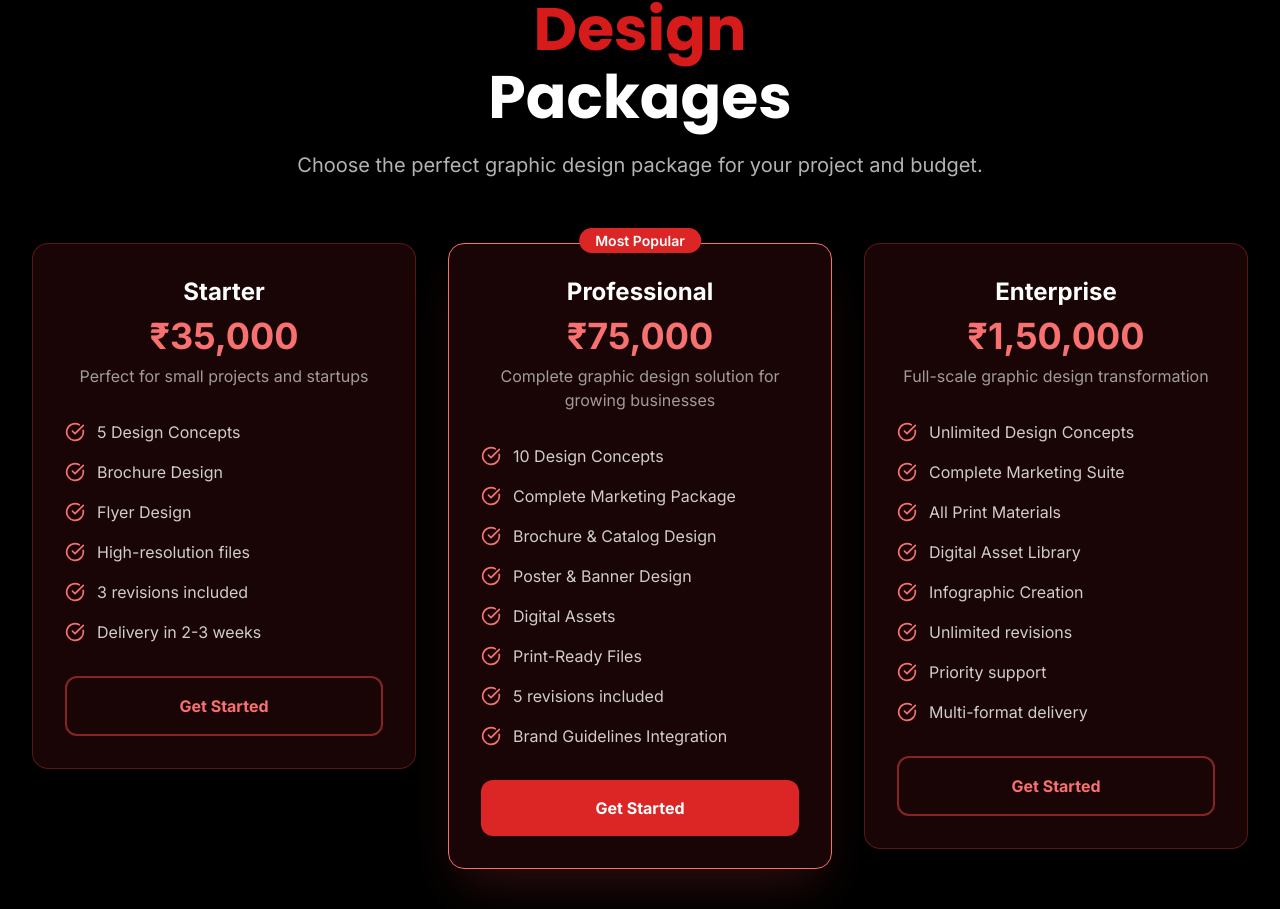
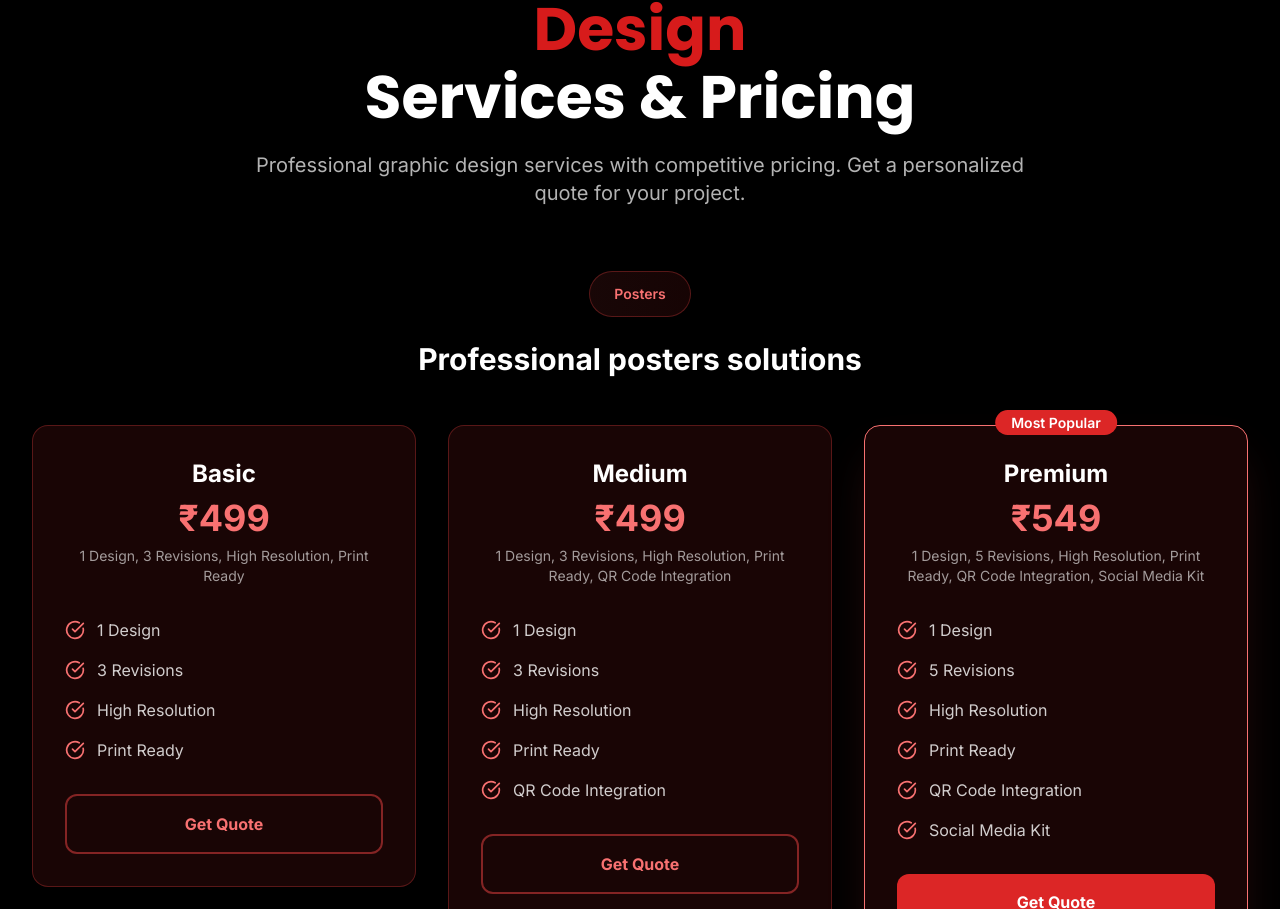
Before and after one commit to Catalystcrewcreators1/Catalyst-Crew, a React (Vite) app: page /services/graphic-design in a window 1280 px wide. Shown: the part 1891-2800 px from the top of the page. Built offline with nearby package versions, Linux system fonts and the light colour scheme.

Commit message:
Update GraphicDesign pricing structure with new categories and competitive pricing

```diff
--- a/src/pages/GraphicDesign.tsx
+++ b/src/pages/GraphicDesign.tsx
@@ -38,48 +38,211 @@ const GraphicDesign = () => {
   ];
 
   const packages = [
+    // Posters
     {
-      name: "Starter",
-      price: "₹35,000",
-      description: "Perfect for small projects and startups",
+      category: "Posters",
+      title: "Professional posters solutions",
+      items: [
+        {
+          name: "Basic",
+          price: "₹499",
+          description: "1 Design, 3 Revisions, High Resolution, Print Ready",
           features: [
-        "5 Design Concepts",
-        "Brochure Design",
-        "Flyer Design",
-        "High-resolution files",
-        "3 revisions included",
-        "Delivery in 2-3 weeks"
+            "1 Design",
+            "3 Revisions",
+            "High Resolution",
+            "Print Ready"
           ]
         },
         {
-      name: "Professional",
-      price: "₹75,000",
-      description: "Complete graphic design solution for growing businesses",
+          name: "Medium",
+          price: "₹499",
+          description: "1 Design, 3 Revisions, High Resolution, Print Ready, QR Code Integration",
           features: [
-        "10 Design Concepts",
-        "Complete Marketing Package",
-        "Brochure & Catalog Design",
-        "Poster & Banner Design",
-        "Digital Assets",
-        "Print-Ready Files",
-        "5 revisions included",
-        "Brand Guidelines Integration"
+            "1 Design",
+            "3 Revisions",
+            "High Resolution",
+            "Print Ready",
+            "QR Code Integration"
+          ]
+        },
+        {
+          name: "Premium",
+          price: "₹549",
+          description: "1 Design, 5 Revisions, High Resolution, Print Ready, QR Code Integration, Social Media Kit",
+          features: [
+            "1 Design",
+            "5 Revisions",
+            "High Resolution",
+            "Print Ready",
+            "QR Code Integration",
+            "Social Media Kit"
           ],
           popular: true
+        }
+      ]
+    },
+    // Banners
+    {
+      category: "Banners",
+      title: "Professional banners solutions",
+      items: [
+        {
+          name: "Basic",
+          price: "₹449",
+          description: "1 Design, 2 Revisions, Multiple Sizes",
+          features: [
+            "1 Design",
+            "2 Revisions",
+            "Multiple Sizes"
+          ]
         },
         {
-      name: "Enterprise",
-      price: "₹1,50,000",
-      description: "Full-scale graphic design transformation",
+          name: "Medium",
+          price: "₹499",
+          description: "1 Design, 3 Revisions, Multiple Sizes, Source Files",
           features: [
-        "Unlimited Design Concepts",
-        "Complete Marketing Suite",
-        "All Print Materials",
-        "Digital Asset Library",
-        "Infographic Creation",
-        "Unlimited revisions",
-        "Priority support",
-        "Multi-format delivery"
+            "1 Design",
+            "3 Revisions",
+            "Multiple Sizes",
+            "Source Files"
+          ]
+        },
+        {
+          name: "Premium",
+          price: "₹549",
+          description: "1 Design, 5 Revisions, Multiple Sizes, Source Files, Mockup Presentation",
+          features: [
+            "1 Design",
+            "5 Revisions",
+            "Multiple Sizes",
+            "Source Files",
+            "Mockup Presentation"
+          ]
+        }
+      ]
+    },
+    // Business & Visiting Cards
+    {
+      category: "Business & Visiting Cards",
+      title: "Professional business & visiting cards solutions",
+      items: [
+        {
+          name: "Basic",
+          price: "₹149",
+          description: "100 Cards, Standard Paper, 1 Design",
+          features: [
+            "100 Cards",
+            "Standard Paper",
+            "1 Design"
+          ]
+        },
+        {
+          name: "Medium",
+          price: "₹199",
+          description: "200 Cards, Premium Paper, 1 Design, Free Delivery",
+          features: [
+            "200 Cards",
+            "Premium Paper",
+            "1 Design",
+            "Free Delivery"
+          ]
+        },
+        {
+          name: "Premium",
+          price: "₹249",
+          description: "300 Cards, Luxury Paper, 2 Designs, Free Delivery, Box Packaging",
+          features: [
+            "300 Cards",
+            "Luxury Paper",
+            "2 Designs",
+            "Free Delivery",
+            "Box Packaging"
+          ]
+        }
+      ]
+    },
+    // Menu & Food Posters
+    {
+      category: "Menu & Food Posters",
+      title: "Professional menu & food posters solutions",
+      items: [
+        {
+          name: "Basic",
+          price: "₹599",
+          description: "1 Design, 3 Revisions, High Resolution, Print Ready",
+          features: [
+            "1 Design",
+            "3 Revisions",
+            "High Resolution",
+            "Print Ready"
+          ]
+        },
+        {
+          name: "Medium",
+          price: "₹649",
+          description: "1 Design, 3 Revisions, High Resolution, Print Ready, Custom Layout",
+          features: [
+            "1 Design",
+            "3 Revisions",
+            "High Resolution",
+            "Print Ready",
+            "Custom Layout"
+          ]
+        },
+        {
+          name: "Premium",
+          price: "₹699",
+          description: "1 Design, 5 Revisions, High Resolution, Print Ready, Custom Layout, Multiple Sizes",
+          features: [
+            "1 Design",
+            "5 Revisions",
+            "High Resolution",
+            "Print Ready",
+            "Custom Layout",
+            "Multiple Sizes"
+          ]
+        }
+      ]
+    },
+    // CV / Resume Designs
+    {
+      category: "CV / Resume Designs",
+      title: "Professional cv / resume designs solutions",
+      items: [
+        {
+          name: "Basic",
+          price: "₹249",
+          description: "1 Design, 2 Revisions, PDF Format",
+          features: [
+            "1 Design",
+            "2 Revisions",
+            "PDF Format"
+          ]
+        },
+        {
+          name: "Medium",
+          price: "₹299",
+          description: "1 Design, 3 Revisions, PDF Format, Multiple Templates",
+          features: [
+            "1 Design",
+            "3 Revisions",
+            "PDF Format",
+            "Multiple Templates"
+          ]
+        },
+        {
+          name: "Premium",
+          price: "₹349",
+          description: "1 Design, 5 Revisions, PDF Format, Multiple Templates, Cover Letter",
+          features: [
+            "1 Design",
+            "5 Revisions",
+            "PDF Format",
+            "Multiple Templates",
+            "Cover Letter"
+          ]
+        }
       ]
     }
   ];
@@ -308,16 +471,30 @@ const GraphicDesign = () => {
             <div className="text-center mb-16">
               <h2 className="text-4xl md:text-6xl font-heading font-bold mb-6">
                 <span className="block mb-2" style={{ color: '#D71B1B' }}>Design</span>
-                <span className="text-white">Packages</span>
+                <span className="text-white">Services & Pricing</span>
               </h2>
               <p className="text-xl text-white/70 max-w-3xl mx-auto">
-                Choose the perfect graphic design package for your project and budget.
+                Professional graphic design services with competitive pricing. Get a personalized quote for your project.
               </p>
             </div>
           </ScrollReveal>
 
+          <div className="space-y-16">
+            {packages.map((category) => (
+              <div key={category.category}>
+                <ScrollReveal>
+                  <div className="text-center mb-12">
+                    <div className="inline-flex items-center px-6 py-3 bg-gradient-to-r from-red-500/10 to-red-600/10 border border-red-500/30 rounded-full mb-6 backdrop-blur-sm shadow-lg">
+                      <span className="text-sm font-semibold text-red-400">{category.category}</span>
+                    </div>
+                    <h3 className="text-2xl md:text-3xl font-bold text-white mb-2">
+                      {category.title}
+                    </h3>
+                  </div>
+                </ScrollReveal>
+
                 <div className="grid grid-cols-1 md:grid-cols-3 gap-8">
-            {packages.map((pkg, index) => (
+                  {category.items.map((pkg, index) => (
                     <ScrollReveal key={pkg.name} delay={index * 0.1}>
                       <motion.div
                         whileHover={{ scale: 1.05, y: -8 }}
@@ -336,9 +513,9 @@ const GraphicDesign = () => {
                         )}
 
                         <div className="text-center mb-8">
-                    <h3 className="text-2xl font-bold text-white mb-2">{pkg.name}</h3>
+                          <h4 className="text-2xl font-bold text-white mb-2">{pkg.name}</h4>
                           <div className="text-4xl font-bold text-red-400 mb-2">{pkg.price}</div>
-                    <p className="text-white/60">{pkg.description}</p>
+                          <p className="text-white/60 text-sm">{pkg.description}</p>
                         </div>
 
                         <ul className="space-y-4 mb-8">
@@ -359,10 +536,13 @@ const GraphicDesign = () => {
                               : 'border-2 border-red-500/50 text-red-400 hover:bg-red-600 hover:text-white'
                           }`}
                         >
-                    Get Started
+                          Get Quote
                         </motion.button>
                       </motion.div>
                     </ScrollReveal>
+                  ))}
+                </div>
+              </div>
             ))}
           </div>
         </div>
@@ -431,18 +611,18 @@ const GraphicDesign = () => {
         <div className="max-w-4xl mx-auto px-4 sm:px-6 lg:px-8 text-center">
           <ScrollReveal>
             <h2 className="text-4xl md:text-6xl font-heading font-bold mb-6">
-              <span className="block mb-2" style={{ color: '#D71B1B' }}>Ready to Create</span>
-              <span className="text-white">Stunning Graphics?</span>
+              <span className="block mb-2" style={{ color: '#D71B1B' }}>Ready to Get</span>
+              <span className="text-white">Your Quote?</span>
             </h2>
             <p className="text-xl text-white/70 mb-12 max-w-2xl mx-auto">
-              Let's discuss your graphic design needs and create something amazing together.
+              Get a personalized quote for your graphic design project. Let's create something amazing together.
             </p>
             <motion.div whileHover={{ scale: 1.05 }} whileTap={{ scale: 0.95 }}>
               <Link
                 to="/contact"
                 className="inline-flex items-center space-x-3 bg-red-600 hover:bg-red-700 text-white px-10 py-5 rounded-2xl font-bold text-lg transition-all duration-300 shadow-2xl shadow-red-600/25"
               >
-                <span>Get Started</span>
+                <span>Get Quote</span>
                 <ArrowLeft className="w-6 h-6 rotate-180" />
               </Link>
             </motion.div>
```
Lines whose indentation alone changed are shown as unchanged.
